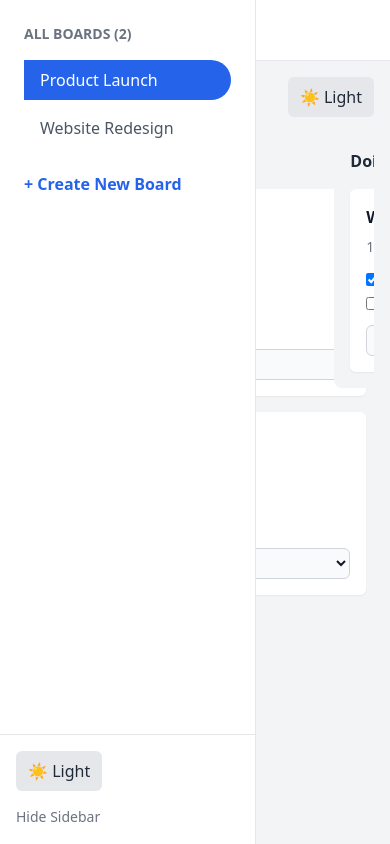
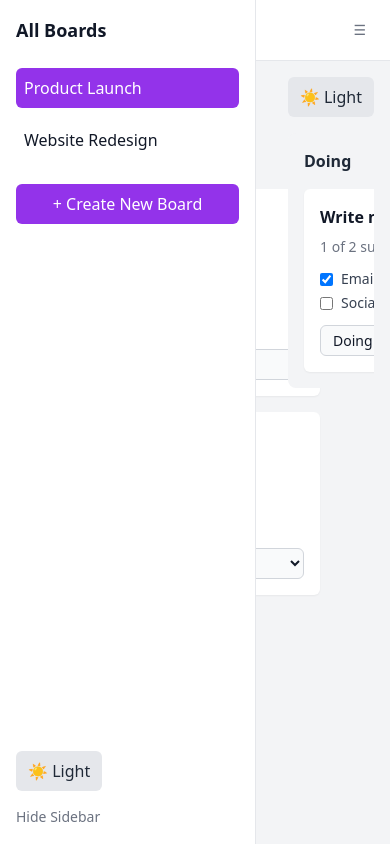
Before and after one commit to wahedd12/Krabantest, a React (Vite) app: page / in a window 390 px wide. Built offline with nearby package versions, Linux system fonts and the light colour scheme.

Commit message:
Fix drag-and-drop using SortableItem all

```diff
--- a/src/Components/Header.jsx
+++ b/src/Components/Header.jsx
@@ -1,11 +1,23 @@
+import { useBoard } from "../context/BoardContext";
+
 export default function Header() {
+  const { dispatch } = useBoard();
+
   return (
-    <header className="flex items-center px-6 py-4
+    <header className="flex items-center justify-between px-6 py-4
                        bg-white dark:bg-gray-800
                        border-b border-gray-200 dark:border-gray-700">
       <h1 className="text-lg font-bold text-gray-900 dark:text-white">
         Kanban
       </h1>
+
+      {/* Mobile Sidebar Toggle ONLY */}
+      <button
+        onClick={() => dispatch({ type: "TOGGLE_SIDEBAR" })}
+        className="md:hidden text-sm text-gray-500 dark:text-gray-400"
+      >
+        ☰
+      </button>
     </header>
   );
 }
--- a/src/Components/Sidebar.jsx
+++ b/src/Components/Sidebar.jsx
@@ -6,15 +6,6 @@ export default function Sidebar() {
 
   return (
     <>
-      {/* Mobile / Tablet open button */}
-      <button
-        className="md:hidden p-2 m-2 rounded-md
-                   bg-gray-200 dark:bg-gray-700"
-        onClick={() => dispatch({ type: "TOGGLE_SIDEBAR" })}
-      >
-        ☰
-      </button>
-
       {/* Sidebar */}
       <aside
         className={`
@@ -27,13 +18,13 @@ export default function Sidebar() {
           flex flex-col
         `}
       >
-        {/* Top content */}
-        <div className="p-6 flex-1">
-          <h2 className="text-sm font-semibold text-gray-500 dark:text-gray-400 mb-4">
-            ALL BOARDS ({state.boards.length})
+        {/* Top */}
+        <div className="p-4">
+          <h2 className="text-lg font-bold mb-6 text-gray-900 dark:text-white">
+            All Boards
           </h2>
 
-          <ul className="space-y-2">
+          <ul className="space-y-3">
             {state.boards.map((board) => (
               <li
                 key={board.id}
@@ -43,14 +34,12 @@ export default function Sidebar() {
                     payload: board.id,
                   })
                 }
-                className={`
-                  cursor-pointer px-4 py-2 rounded-r-full
+                className={`cursor-pointer p-2 rounded-md
                   ${
                     state.currentBoardId === board.id
-                      ? "bg-blue-600 text-white"
-                      : "text-gray-600 dark:text-gray-300 hover:bg-gray-100 dark:hover:bg-gray-700"
-                  }
-                `}
+                      ? "bg-purple-600 text-white"
+                      : "hover:bg-gray-200 dark:hover:bg-gray-700"
+                  }`}
               >
                 {board.name}
               </li>
@@ -58,15 +47,15 @@ export default function Sidebar() {
           </ul>
 
           <button
-            className="mt-6 text-blue-600 font-semibold"
             onClick={() => dispatch({ type: "ADD_BOARD" })}
+            className="mt-6 w-full py-2 rounded-md bg-purple-600 text-white"
           >
             + Create New Board
           </button>
         </div>
 
-        {/* Bottom controls (assignment requirement) */}
-        <div className="p-4 border-t border-gray-200 dark:border-gray-700 space-y-4">
+        {/* Bottom controls */}
+        <div className="mt-auto p-4 space-y-4">
           <ThemeToggle />
 
           <button
--- a/tailwind.config.js
+++ b/tailwind.config.js
@@ -1,5 +1,6 @@
 /** @type {import('tailwindcss').Config} */
 export default {
+  darkMode: "class",
   content: [
     "./index.html",
     "./src/**/*.{js,jsx}",
@@ -8,4 +9,4 @@ export default {
     extend: {},
   },
   plugins: [],
-}
+};
```
